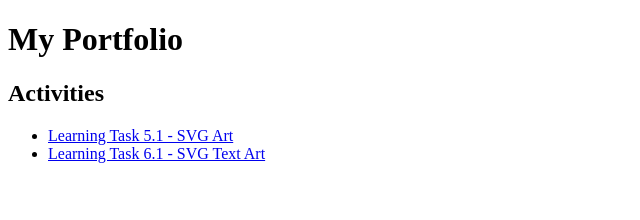
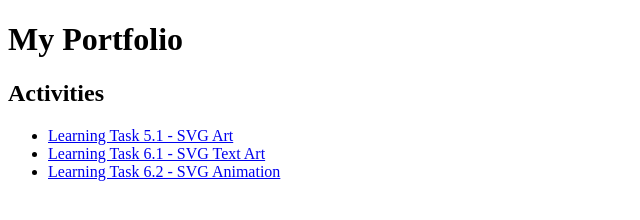
Before and after one commit to s1210591-pixel/portfolio, a plain HTML site: page index.html in a window 1280 px wide. Shown: the whole page, without its empty margins (0-640 px from the left). Drawn offline with Linux system fonts and the light colour scheme.

Commit message:
Update index.html

```diff
--- a/index.html
+++ b/index.html
@@ -10,6 +10,7 @@
   <ul>
     <li><a href="SVG/learning_task_5_1.html">Learning Task 5.1 - SVG Art</a></li>
     <li><a href="SVG/learning_task_6_1.html">Learning Task 6.1 - SVG Text Art</a></li>
+    <li><a href="SVG/learning_task_6_2.html">Learning Task 6.2 - SVG Animation</a></li>
   </ul>
 </body>
 </html>
```
